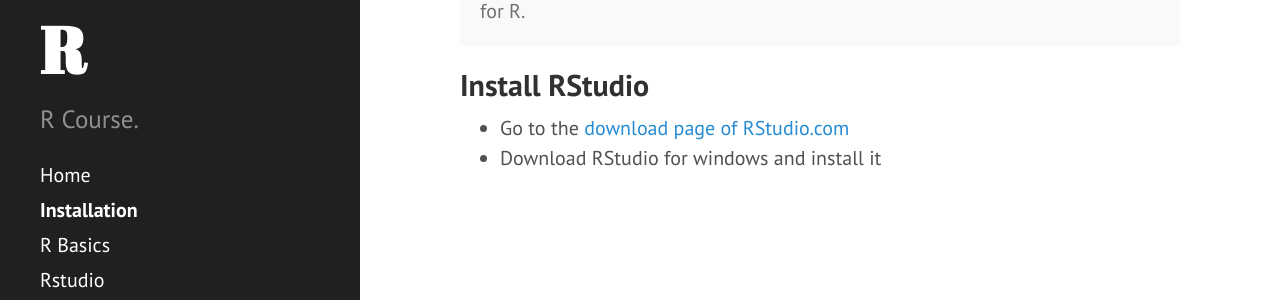
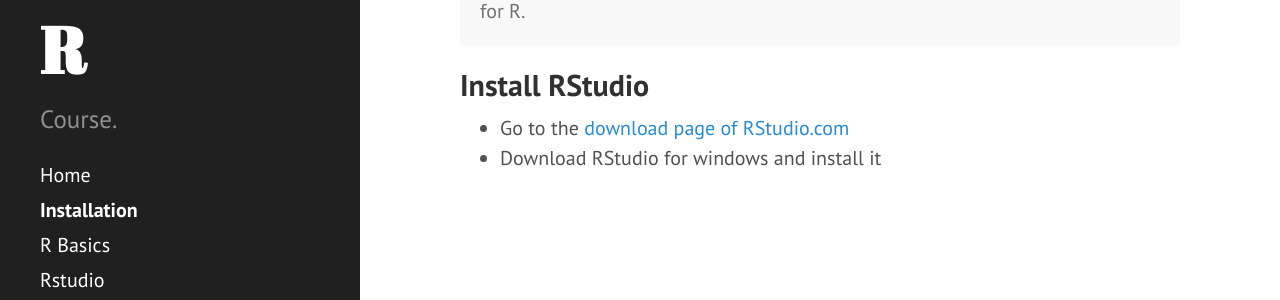
Before and after one commit to emanuelhuber/Rcourse, a Jekyll site: the page built from 01_installation.md, in a window 1280 px wide. Shown: the part 562-862 px from the top of the page. Built offline with Jekyll 4.4.1, drawn with Linux system fonts in a browser that asks for light colours; Markdown is read by kramdown in place of the engine named in the settings.

Commit message:
reorganisation + new files

```diff
--- a/_config.yml
+++ b/_config.yml
@@ -8,7 +8,7 @@
 # Setup
 title:            R
 tagline:          "R Course"
-description:      'R Course.'
+description:      'Course.'
 url:              https://emanuelhuber.github.io/Rcourse/
 baseurl:          /Rcourse
 
```
